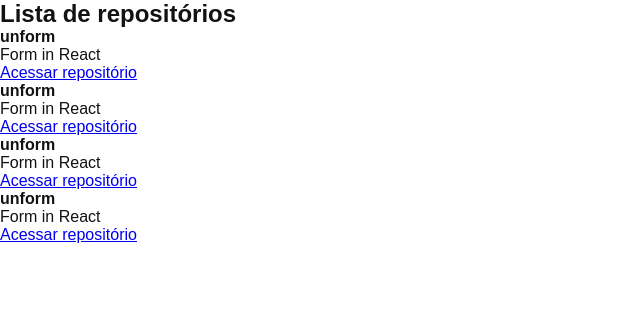
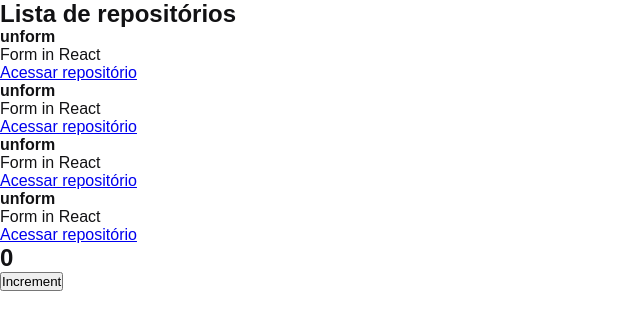
Before and after one commit to fnoquiq/ignite1-reactjs-chapter1-github-explorer, a React app: page / in a window 1280 px wide. Shown: the top 330 px of the page, without its empty margins (0-640 px from the left). Built offline with nearby package versions, Linux system fonts and the light colour scheme.

Commit message:
:rocket: Estado do componente

```diff
--- a/src/App.jsx
+++ b/src/App.jsx
@@ -1,7 +1,13 @@
 import { RepositoryList } from './components/RepositoryList'
+import { Counter } from './components/Counter'
 
 import './styles/global.scss'
 
 export function App() {
-  return <RepositoryList />
+  return (
+    <>
+      <RepositoryList />
+      <Counter />
+    </>
+  )
 }
--- /dev/null
+++ b/src/components/Counter.jsx
@@ -0,0 +1,18 @@
+import { useState } from 'react'
+
+export function Counter() {
+  const [counter, setCounter] = useState(0)
+
+  function increment() {
+    setCounter(counter + 1)
+  }
+
+  return (
+    <div>
+      <h2>{counter}</h2>
+      <button type="button" onClick={increment}>
+        Increment
+      </button>
+    </div>
+  )
+}
```
